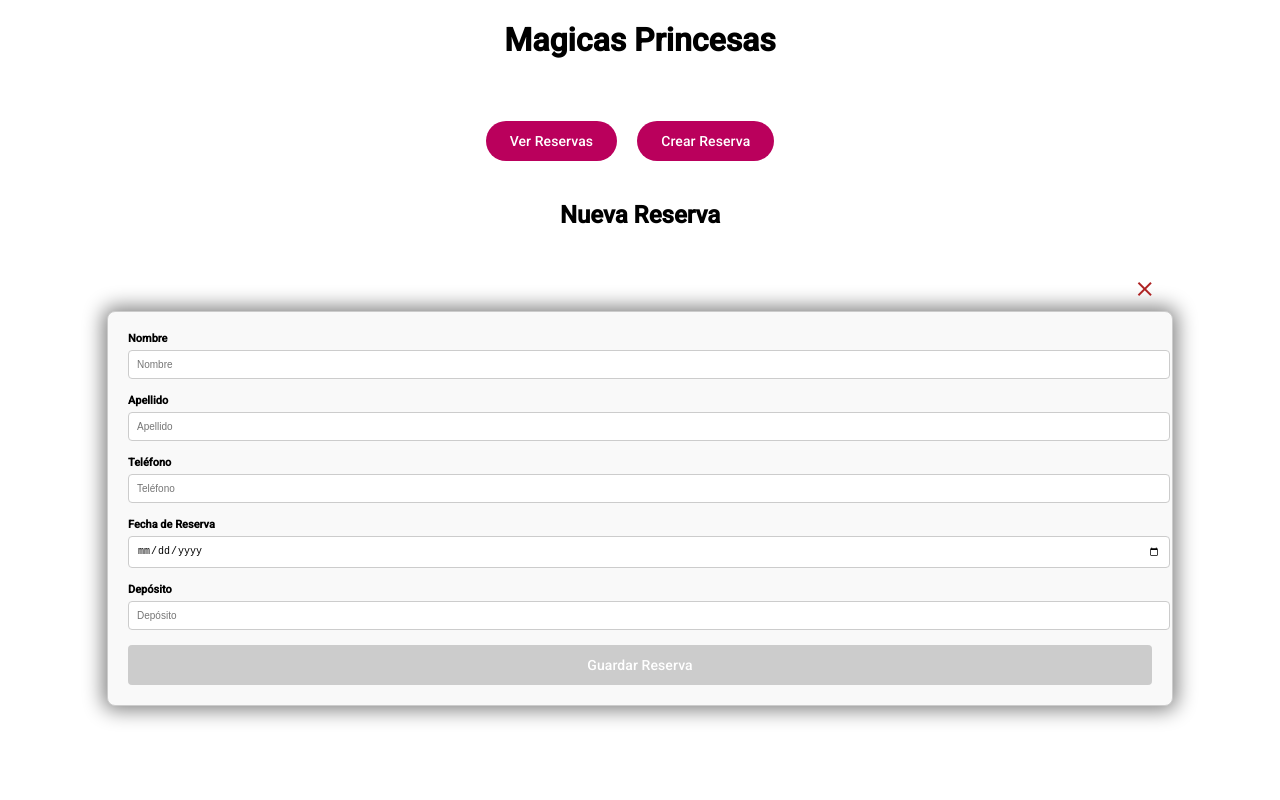
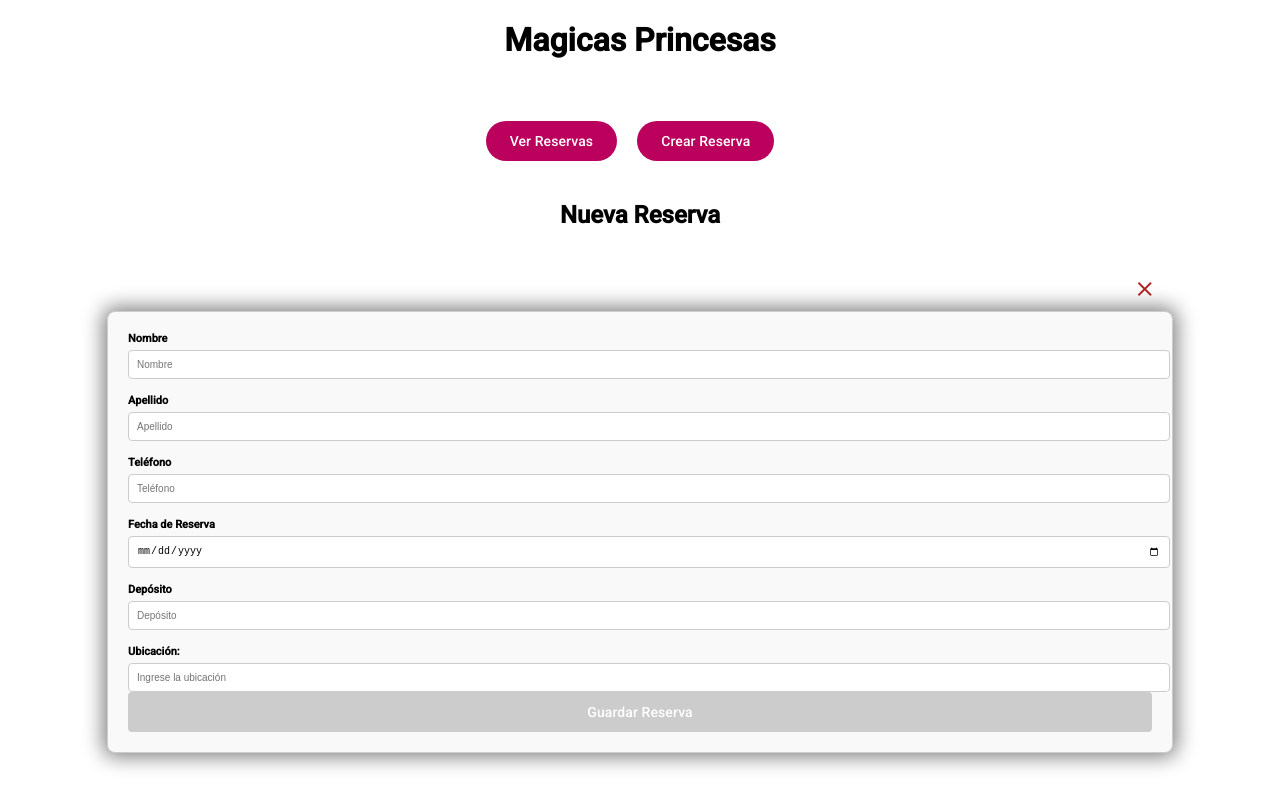
Before and after one commit to Mpablom/CandyFront, an Angular app: page /reservations/new in a window 1280 px wide. Built offline with nearby package versions, Linux system fonts and the light colour scheme.

Commit message:
agregado de campo location en form y en list

```diff
--- a/src/app/components/reservation-form/reservation-form.component.html
+++ b/src/app/components/reservation-form/reservation-form.component.html
@@ -45,6 +45,11 @@
         El depósito es requerido y debe ser un número positivo.
       </div>
     </div>
-    <button mat-flat-button color="warn" class="button-save" type="submit" [disabled]="reservationForm.invalid">Guardar Reserva</button>
+    <div>
+      <label for="location">Ubicación:</label>
+      <input id="location" formControlName="location" placeholder="Ingrese la ubicación" />
+    </div>
+    <button mat-flat-button color="warn" class="button-save" type="submit" [disabled]="reservationForm.invalid">Guardar
+      Reserva</button>
   </form>
 </div>
--- a/src/app/components/reservation-form/reservation-form.component.ts
+++ b/src/app/components/reservation-form/reservation-form.component.ts
@@ -32,7 +32,8 @@ export class ReservationFormComponent {
       lastName: ['', Validators.required],
       phone: ['', [Validators.required, Validators.pattern(/^[0-9]{10}$/)]],
       reservationDate: ['', Validators.required],
-      deposit: ['', [Validators.required, Validators.min(0)]]
+      deposit: ['', [Validators.required, Validators.min(0)]],
+      location: ['']
     });
   }
 
@@ -65,6 +66,7 @@ export class ReservationFormComponent {
         const reservation: Reservation = {
           reservationDate: formValue.reservationDate,
           deposit: formValue.deposit,
+          location: formValue.location,
           customerId: createdCustomer.id!
         };
 
--- a/src/app/components/reservation-list/reservation-list.component.html
+++ b/src/app/components/reservation-list/reservation-list.component.html
@@ -22,6 +22,10 @@
         {{ getCustomerName(reservation.customer.id) }}
       </td>
     </ng-container>
+    <ng-container matColumnDef="location">
+      <th mat-header-cell *matHeaderCellDef>Ubicación</th>
+      <td mat-cell *matCellDef="let reservation">{{ reservation.location || 'No especificada' }}</td>
+    </ng-container>
     <ng-container matColumnDef="customerPhone">
       <th mat-header-cell *matHeaderCellDef>Teléfono</th>
       <td mat-cell *matCellDef="let reservation">
@@ -38,10 +42,10 @@
       </td>
     </ng-container>
 
-    <tr mat-header-row *matHeaderRowDef="['reservationDate', 'deposit','customerName', 'customerPhone', 'actions']">
+    <tr mat-header-row *matHeaderRowDef="['reservationDate', 'deposit','customerName','location', 'customerPhone', 'actions']">
     </tr>
     <tr mat-row
-      *matRowDef="let row; columns: ['reservationDate', 'deposit','customerName', 'customerPhone', 'actions'];"></tr>
+      *matRowDef="let row; columns: ['reservationDate', 'deposit','customerName','location', 'customerPhone', 'actions'];"></tr>
   </table>
 </div>
 
--- a/src/app/components/reservation-list/reservation-list.component.ts
+++ b/src/app/components/reservation-list/reservation-list.component.ts
@@ -22,7 +22,7 @@ export class ReservationListComponent implements OnInit {
   customers: Customer[] = [];
   deletedReservations: Reservation[] = [];
   showDeletedReservations: boolean = false;
-  displayedColumns: string[] = ['reservationDate', 'deposit', 'customerName', 'customerPhone', 'actions'];
+  displayedColumns: string[] = ['reservationDate', 'deposit','location', 'customerName', 'customerPhone', 'actions'];
 
   constructor(
     private reservationService: ReservationService,
--- a/src/app/models/reservation.model.ts
+++ b/src/app/models/reservation.model.ts
@@ -2,6 +2,7 @@ export interface Reservation {
   id?: number;
   reservationDate: string;
   deposit: number;
+  location:string;
   customerId: number;
   deleted?: boolean;
 }
```
